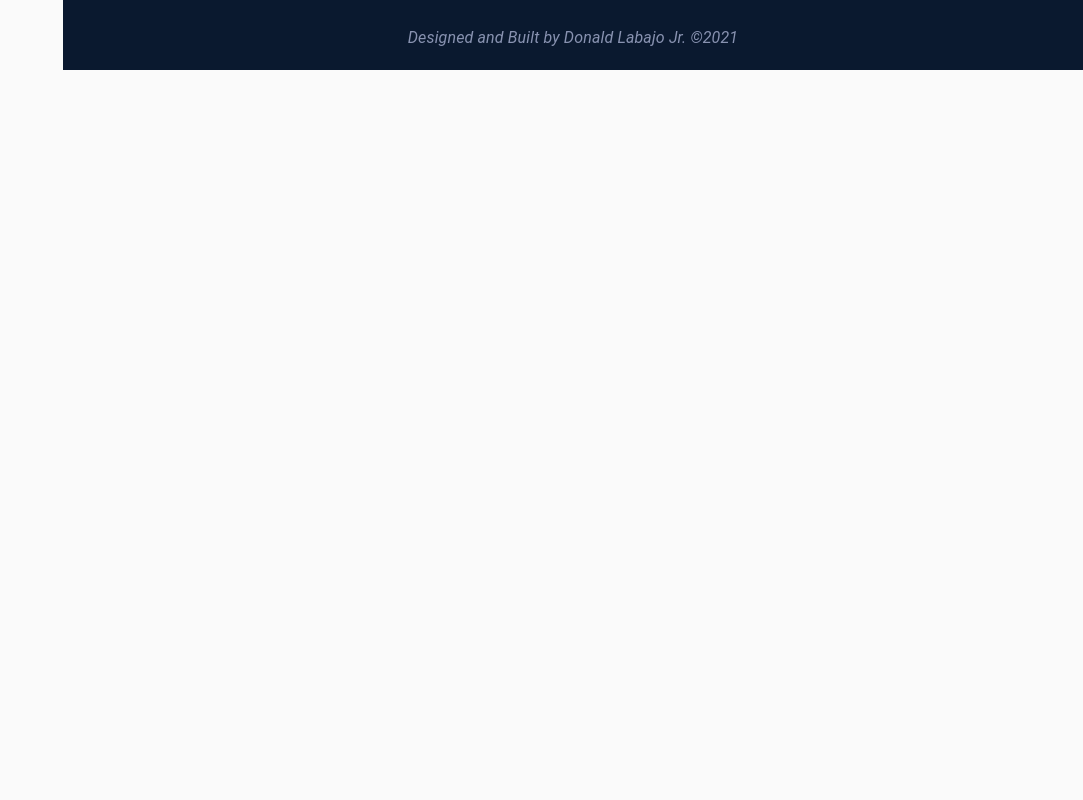
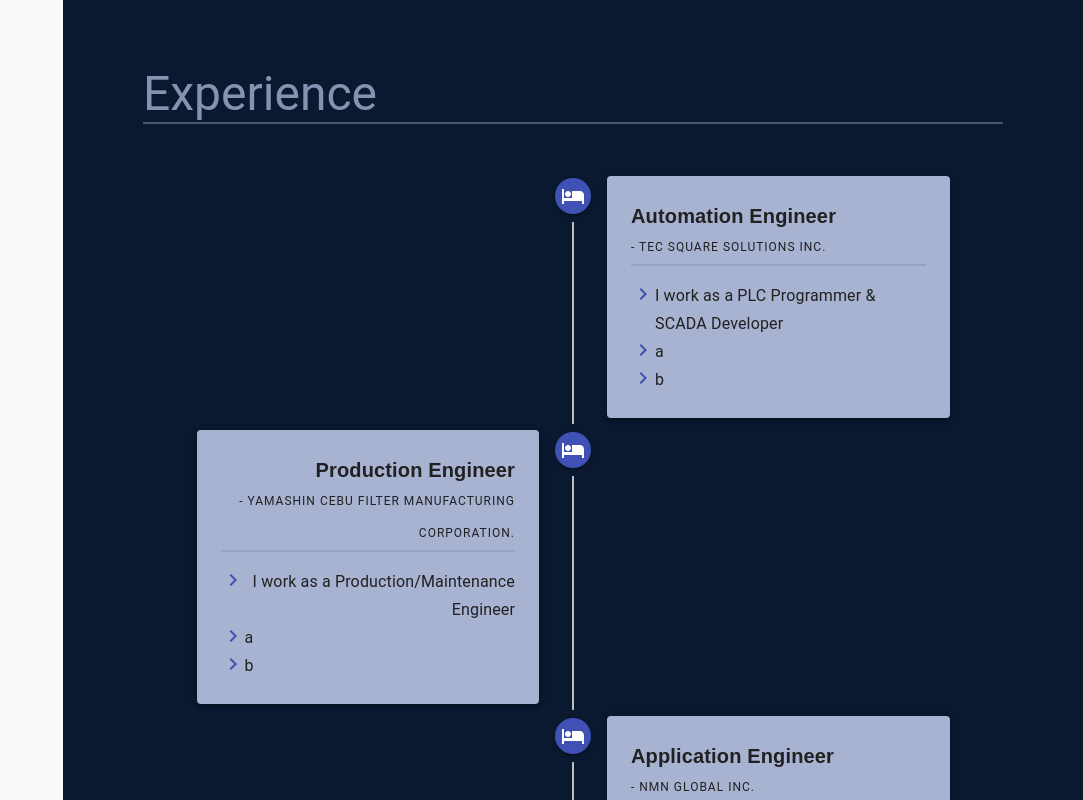
Before and after one commit to ecedonaldlabajojr/donald-jr-react-site, a React (Create React App) app: page / in a window 1280 px wide. Shown: the part 1520-2320 px from the top of the page, without its empty margins (197-1280 px from the left). Before the commit the page ends 1590 px from the top, so only its background shows below. Built offline with nearby package versions, Linux system fonts and the light colour scheme.

Commit message:
added preliminary Experience.js component/section

```diff
--- a/package.json
+++ b/package.json
@@ -5,6 +5,7 @@
   "dependencies": {
     "@material-ui/core": "^4.12.3",
     "@material-ui/icons": "^4.11.2",
+    "@material-ui/lab": "^4.0.0-alpha.60",
     "@material-ui/styles": "^4.11.4",
     "@testing-library/jest-dom": "^5.14.1",
     "@testing-library/react": "^11.2.7",
--- a/src/components/Content.js
+++ b/src/components/Content.js
@@ -14,7 +14,6 @@ import Toolbar from '@material-ui/core/Toolbar';
 import { makeStyles, useTheme } from '@material-ui/core/styles';
 import Avatar from '@material-ui/core/Avatar';
 import Box from '@material-ui/core/Box';
-import Typography from '@material-ui/core/Typography';
 import withWidth from "@material-ui/core/withWidth";
 import Button from '@material-ui/core/Button';
 import LaunchIcon from '@material-ui/icons/Launch';
@@ -22,6 +21,7 @@ import LaunchIcon from '@material-ui/icons/Launch';
 /* Import Components */
 import Welcome from './sections/Welcome';
 import Profile from './sections/Profile';
+import Experience from './sections/Experience';
 import Footer from './sections/Footer';
 /* */
 
@@ -185,6 +185,7 @@ function ResponsiveDrawer(props) {
             <main className={classes.content}>
                 <Welcome id="home" />
                 <Profile id="profile" />
+                <Experience id="experience" />
                 <Footer id="footer" />
             </main>
         </div>
--- /dev/null
+++ b/src/components/layout/SectionTitle.js
@@ -0,0 +1,26 @@
+import React from 'react'
+import Typography from '@material-ui/core/Typography'
+import Box from '@material-ui/core/Box'
+import Divider from '@material-ui/core/Divider'
+import { makeStyles } from '@material-ui/core/styles'
+
+const useStyles = makeStyles((theme) => ({
+    divider: {
+        backgroundColor: 'rgba(136, 146, 176, 0.5)',
+        height: '2px',
+        marginBottom: theme.spacing(5),
+    },
+}))
+
+const SectionTitle = ({ title }) => {
+    const classes = useStyles();
+
+    return (
+        <Box>
+            <Typography variant="h3" >{title}</Typography>
+            <Divider className={classes.divider} />
+        </Box>
+    )
+}
+
+export default SectionTitle
--- a/src/components/sections/Experience.js
+++ b/src/components/sections/Experience.js
@@ -0,0 +1,107 @@
+import React from 'react';
+import { makeStyles } from '@material-ui/core/styles';
+import Timeline from '@material-ui/lab/Timeline';
+import TimelineItem from '@material-ui/lab/TimelineItem';
+import TimelineSeparator from '@material-ui/lab/TimelineSeparator';
+import TimelineConnector from '@material-ui/lab/TimelineConnector';
+import TimelineContent from '@material-ui/lab/TimelineContent';
+import TimelineOppositeContent from '@material-ui/lab/TimelineOppositeContent';
+import TimelineDot from '@material-ui/lab/TimelineDot';
+import FastfoodIcon from '@material-ui/icons/Fastfood';
+import LaptopMacIcon from '@material-ui/icons/LaptopMac';
+import HotelIcon from '@material-ui/icons/Hotel';
+import RepeatIcon from '@material-ui/icons/Repeat';
+import Paper from '@material-ui/core/Paper';
+import Typography from '@material-ui/core/Typography';
+import Box from '@material-ui/core/Box';
+import KeyboardArrowRightIcon from '@material-ui/icons/KeyboardArrowRight';
+import { Divider } from '@material-ui/core';
+
+import SectionTitle from '../layout/SectionTitle';
+
+/* Import Jobs */
+import { jobsArray } from '../../data';
+
+const useStyles = makeStyles((theme) => ({
+    container: {
+        width: "100%",
+        maxWidth: "95%",
+        display: "flex",
+        justifyContent: "center",
+        alignItems: "center",
+        margin: "0 auto",
+    },
+    paper: {
+        color: theme.palette.grey[900],
+        background: "#a8b2d1",
+        padding: "1.5rem"
+    },
+    timeline: {
+        width: "100%"
+    },
+    divider: {
+        backgroundColor: 'rgba(136, 146, 176, 0.5)',
+        height: '2px',
+        marginBottom: theme.spacing(2),
+    },
+}));
+
+const JobTask = ({ task }) => {
+    return (
+        <Box display="flex" flexDirection="row">
+            <KeyboardArrowRightIcon color="primary" />
+            <Typography variant="subtitle1">{task}</Typography>
+        </Box>
+    )
+}
+
+const WorkItem = (props) => {
+    const { title, company, tasks, icon } = props.workInfo;
+    const classes = useStyles();
+
+    const tasksList = tasks.map(task => <JobTask task={task} />)
+
+    return (
+        <React.Fragment>
+            <TimelineItem>
+                <TimelineSeparator>
+                    <TimelineDot color="primary">
+                        <HotelIcon />
+                    </TimelineDot>
+                    <TimelineConnector />
+                </TimelineSeparator>
+                <TimelineContent>
+                    <Paper elevation={3} className={classes.paper}>
+                        <Typography variant="h6" component="h1">
+                            <Box fontWeight="fontWeightBold">
+                                {title}
+                            </Box>
+                        </Typography>
+                        <Typography variant="overline" > - {company}</Typography>
+                        <Divider className={classes.divider} />
+                        <Box display="flex" flexDirection="column">
+                            {/* <JobTask tasks={tasks} /> */}
+                            {tasksList}
+                        </Box>
+                    </Paper>
+                </TimelineContent>
+            </TimelineItem>
+        </React.Fragment>
+    )
+}
+
+export default function Experience() {
+    const classes = useStyles();
+    const jobItems = jobsArray.map((job, index) => <WorkItem workInfo={job} key={index} />)
+
+    return (
+        <Box width="100%" pt={5} pb={10} px={{ xs: 1, sm: 2, md: 3, lg: 10 }}>
+            <SectionTitle title="Experience" />
+            <Box className={classes.container}>
+                <Timeline align="alternate" className={classes.timeline}>
+                    {jobItems}
+                </Timeline>
+            </Box>
+        </Box>
+    );
+}
--- a/src/data.js
+++ b/src/data.js
@@ -2,3 +2,33 @@ export const fbURL = "https://www.facebook.com/douwhnald.labajo/";
 export const linkedInURL = "https://www.linkedin.com/in/donald-jr-labajo/";
 export const githubURL = "https://github.com/ecedonaldlabajojr";
 export const myEmail = "ecedonaldlabajojr@gmail.com";
+
+export const jobsArray = [
+    {
+        title: "Application Engineer",
+        tasks: [
+            "I work as an Application Engineer",
+            "a",
+            "b",
+        ],
+        company: "NMN Global Inc."
+    },
+    {
+        title: "Production Engineer",
+        tasks: [
+            "I work as a Production/Maintenance Engineer",
+            "a",
+            "b"
+        ],
+        company: "Yamashin Cebu Filter Manufacturing Corporation."
+    },
+    {
+        title: "Automation Engineer",
+        tasks: [
+            "I work as a PLC Programmer & SCADA Developer",
+            "a",
+            "b"
+        ],
+        company: "TEC Square Solutions Inc."
+    },
+].reverse();
```
Also changed, not shown: 1 other file (tests, documents, lock files or other folders).
